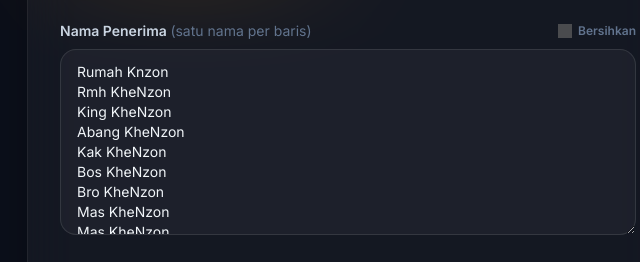
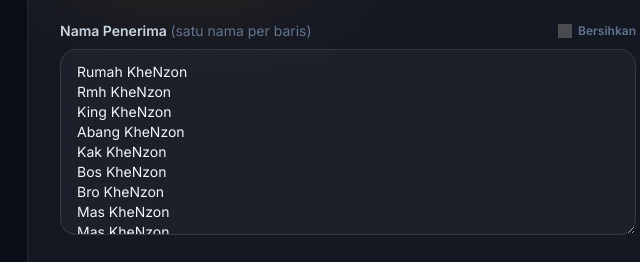
Before and after one commit to ntyver-spec/rysrandomizer, a plain HTML site: page index.html in a window 1280 px wide. Shown: the part 770-1032 px from the top of the page, 292-932 px from the left. Drawn offline with nearby package versions, Linux system fonts and the light colour scheme; no server answers; grey boxes are pictures that could not be loaded.

Commit message:
index.html
v1

```diff
--- a/index.html
+++ b/index.html
@@ -139,7 +139,7 @@
           <label for="inputNama" class="block text-sm font-semibold text-slate-300">Nama Penerima <span class="text-slate-500 font-normal">(satu nama per baris)</span></label>
           <button type="button" id="btnBersihkanNama" class="inline-flex items-center gap-1.5 shrink-0 text-xs font-semibold text-slate-500 hover:text-rose-400 transition"><img src="https://unpkg.com/lucide-static@1.44.0/icons/eraser.svg" alt="" class="w-3.5 h-3.5 invert opacity-70" onerror="this.style.display='none';"><span>Bersihkan</span></button>
         </div>
-        <textarea id="inputNama" rows="8" spellcheck="false" class="w-full rounded-2xl border border-white/10 bg-white/[0.04] px-4 py-3 text-sm text-slate-100 placeholder:text-slate-500 focus:outline-none focus:ring-2 focus:ring-indigo-500/60 focus:border-indigo-500/50 transition resize-y">Rumah Knzon
+        <textarea id="inputNama" rows="8" spellcheck="false" class="w-full rounded-2xl border border-white/10 bg-white/[0.04] px-4 py-3 text-sm text-slate-100 placeholder:text-slate-500 focus:outline-none focus:ring-2 focus:ring-indigo-500/60 focus:border-indigo-500/50 transition resize-y">Rumah KheNzon
 Rmh KheNzon
 King KheNzon
 Abang KheNzon
```
